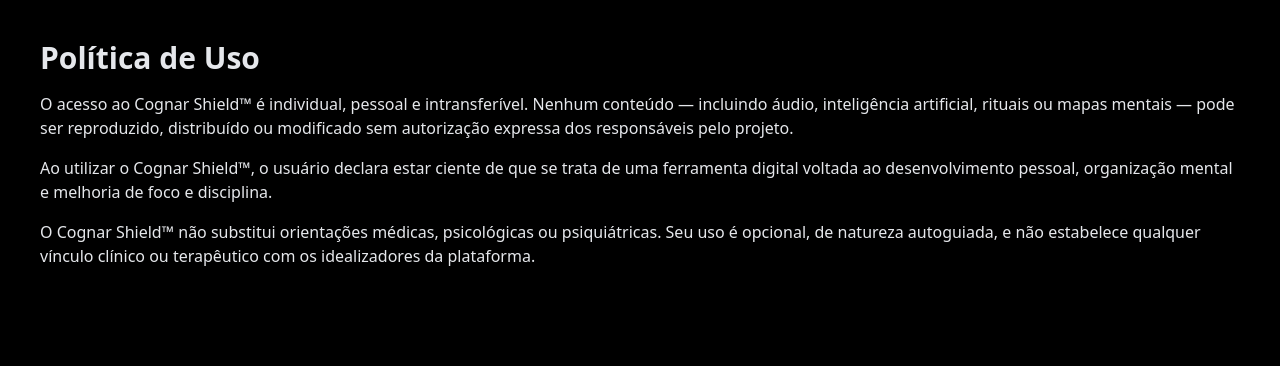
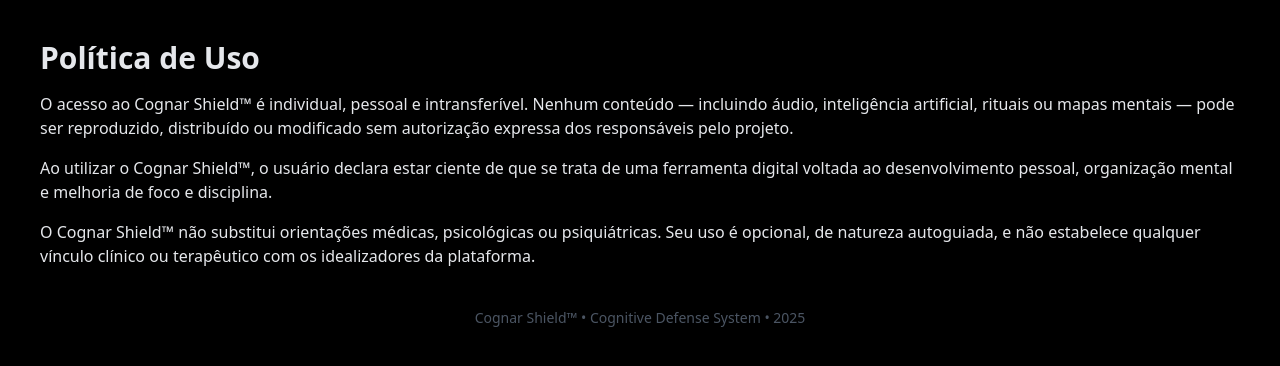
Before and after one commit to Fincorelabs/CognarShield-Landing, a Next.js app: page /politica in a window 1280 px wide. Shown: the top 366 px of the page. Built offline with nearby package versions, Linux system fonts and the light colour scheme.

Commit message:
Update politica.jsx

```diff
--- a/pages/politica.jsx
+++ b/pages/politica.jsx
@@ -14,6 +14,9 @@
       <p>
         O Cognar Shield™ não substitui orientações médicas, psicológicas ou psiquiátricas. Seu uso é opcional, de natureza autoguiada, e não estabelece qualquer vínculo clínico ou terapêutico com os idealizadores da plataforma.
       </p>
+<footer className="mt-10 text-center text-gray-600 text-sm">
+        Cognar Shield™ • Cognitive Defense System • 2025
+      </footer>
     </main>
   );
 }
```
